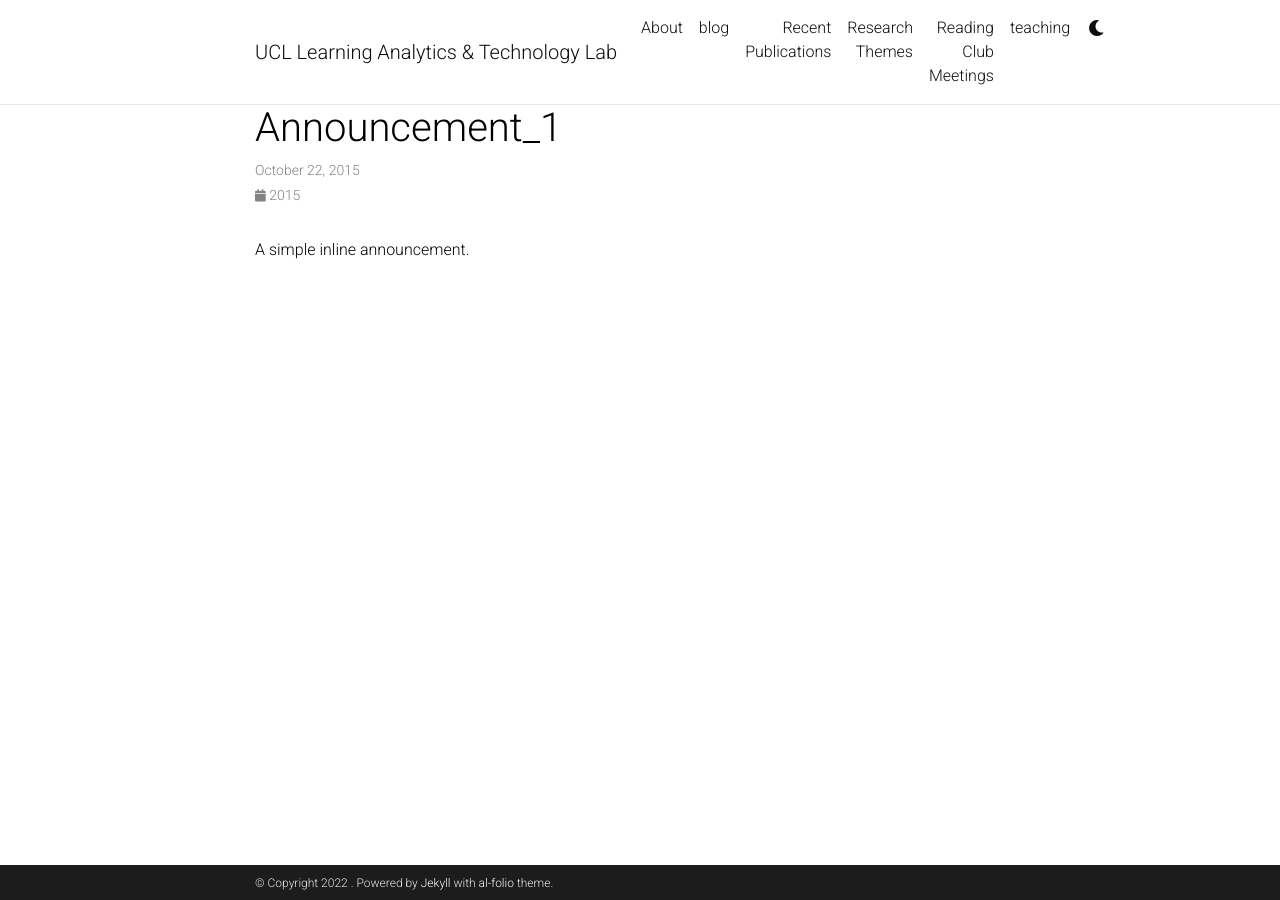
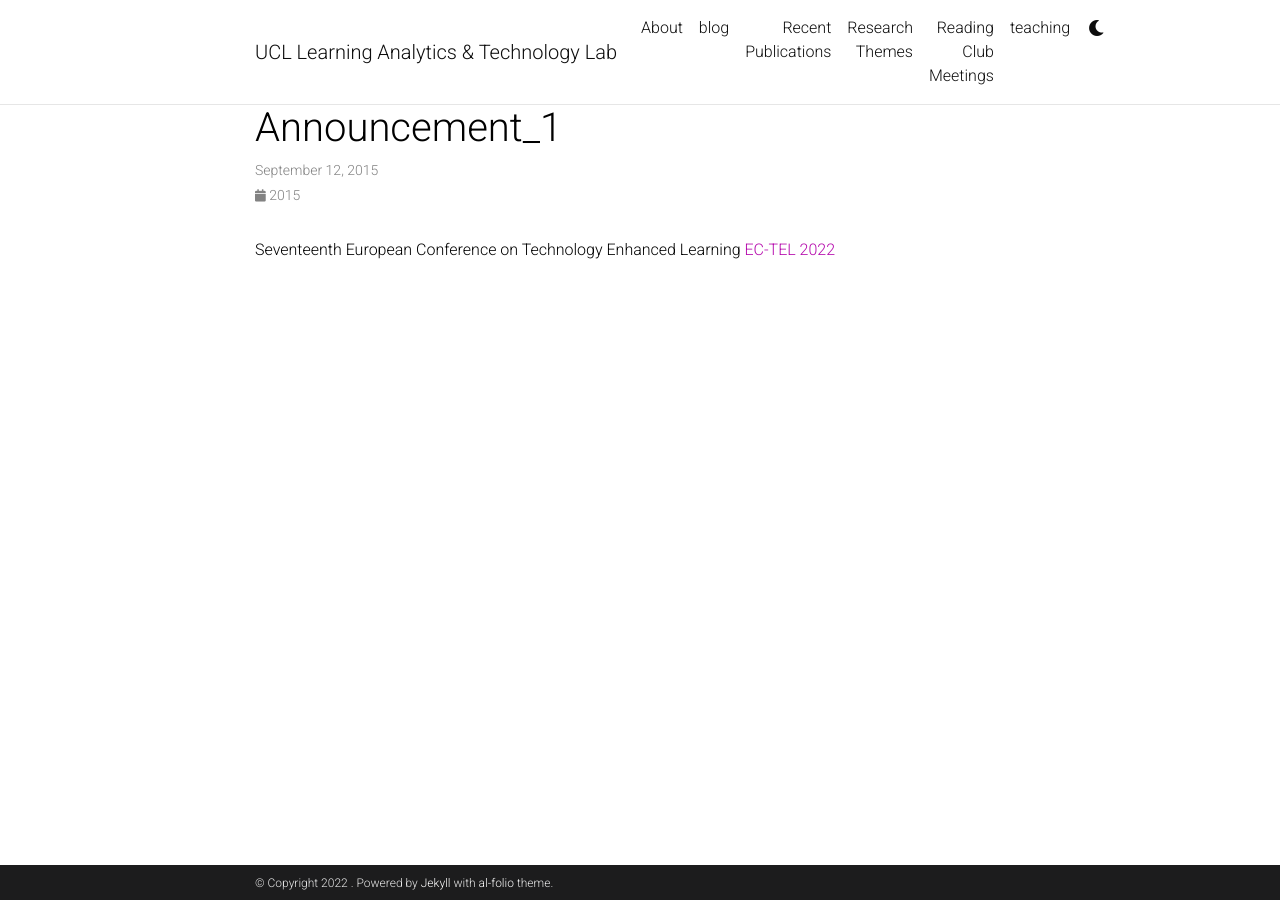
Before and after one commit to UCLAT-LAB/uclat-lab.github.io, a Jekyll site: the page built from _news/announcement_1.md, in a window 1280 px wide. Built offline with Jekyll 4.4.1, drawn with Linux system fonts in a browser that asks for light colours; comment, search, counter and statistics services are not loaded; a style sheet for code colours, icons or effects is not loaded.

Commit message:
Update announcement_1.md

```diff
--- a/_news/announcement_1.md
+++ b/_news/announcement_1.md
@@ -1,7 +1,7 @@
 ---
 layout: post
-date: 2015-10-22 15:59:00-0400
+date: 2015-09-12 15:59:00-0400
 inline: true
 ---
 
-A simple inline announcement.
+Seventeenth European Conference on Technology Enhanced Learning [EC-TEL 2022](https://ea-tel.eu/ectel2022)
```
